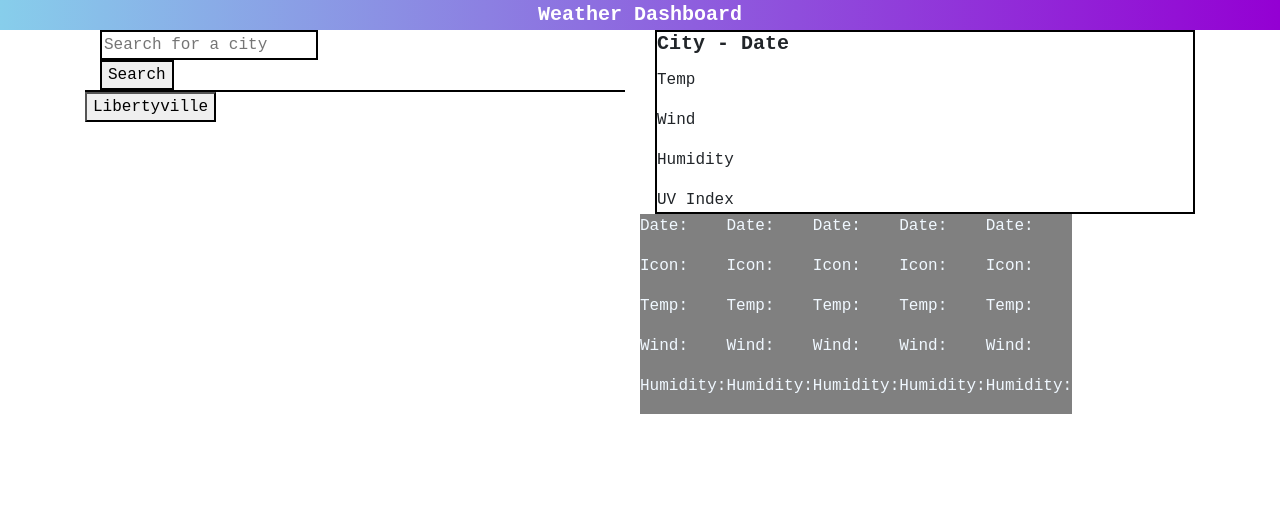
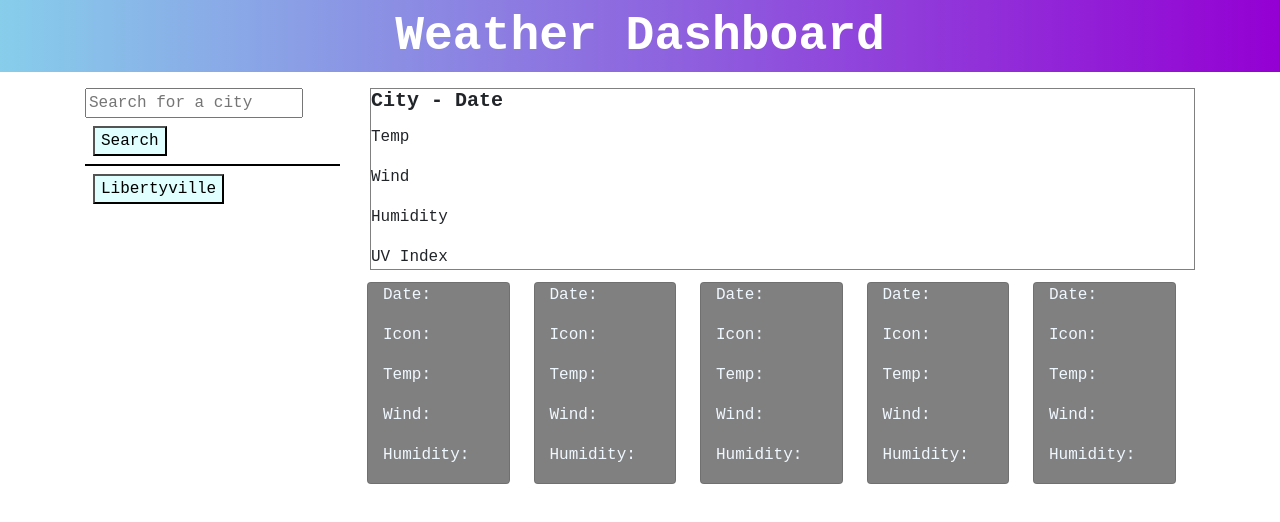
Before and after one commit to RoseThorn10/weather-dashboard, a plain HTML site: page index.html in a window 1280 px wide. Drawn offline with nearby package versions, Linux system fonts and the light colour scheme.

Commit message:
additional layout index.html and style.css

```diff
--- a/assets/css/style.css
+++ b/assets/css/style.css
@@ -8,9 +8,10 @@ header {
     /* background-color: skyblue; */
     background-image: linear-gradient(to right, skyblue, darkviolet);
     color: white;
-    font-size: 20px;
+    font-size: 3rem;
     font-weight: bold;
     text-align: center;
+    margin-bottom: 1rem;
 }
 
 .card-title {
@@ -18,14 +19,20 @@ header {
 }
 
 .city {
-    border: 2px solid black;
+    border: 1px solid gray;
 }
 
 .daycard {
     background-color: gray;
     color: aliceblue;
+    margin: 0.75rem;
 }
 
 .searchblock {
     border-bottom: 2px solid black;
 }
+
+button {
+    background-color: lightcyan;
+    margin: 0.5rem;
+}
--- a/index.html
+++ b/index.html
@@ -14,15 +14,15 @@
     <div class="container">
         <div class="row">
             <!-- left column -->
-            <div class="col-sm">
-                <div class="col searchblock">
-                    <input type="text" class="city" placeholder="Search for a city">
-                    <button class="d-block city">Search</button>
+            <div class="col-3">
+                <div class="searchblock">
+                    <input type="text" placeholder="Search for a city">
+                    <button class="d-block">Search</button>
                 </div>
                 <button class="d-block">Libertyville</button>
             </div>
             <!-- right column  -->
-            <div class = "col-lg">
+            <div class = "col-9">
                 <div class="city">
                     <h5 class="card-title">City - Date</h5>
                     <p class="card-text">Temp</p>
@@ -31,7 +31,7 @@
                     <p class="card-text">UV Index</p>
                 </div>
                 <div class="row days">
-                    <div class="daycard">
+                    <div class="card col-2 daycard">
                         <p>Date: </p>
                         <p>Icon: </p>
                         <p>Temp: </p>
@@ -39,28 +39,28 @@
                         <p>Humidity: </p>
 
                     </div>
-                    <div class="daycard">
+                    <div class="card col-2 daycard">
                         <p>Date: </p>
                         <p>Icon: </p>
                         <p>Temp: </p>
                         <p>Wind: </p>
                         <p>Humidity: </p>
                     </div>
-                    <div class="daycard">
+                    <div class="card col-2 daycard">
                         <p>Date: </p>
                         <p>Icon: </p>
                         <p>Temp: </p>
                         <p>Wind: </p>
                         <p>Humidity: </p>
                     </div>
-                    <div class="daycard">
+                    <div class="card col-2 daycard">
                         <p>Date: </p>
                         <p>Icon: </p>
                         <p>Temp: </p>
                         <p>Wind: </p>
                         <p>Humidity: </p>
                     </div>
-                    <div class="daycard">
+                    <div class="card col-2 daycard">
                         <p>Date: </p>
                         <p>Icon: </p>
                         <p>Temp: </p>
@@ -72,15 +72,8 @@
 
             </div>
         </div>
-            <!-- <div>
-                <div class="card col-10">
-                    <div class="card-body">
-                        <h5 class="card-title">Card title</h5>
-                        <p class="card-text">Some quick example text to build on the card title and make up the bulk of the card's content.</p>
-                    </div>
-                </div>
-            </div>    -->
     </div>
+
     <script src="https://code.jquery.com/jquery-3.6.1.min.js" integrity="sha256-o88AwQnZB+VDvE9tvIXrMQaPlFFSUTR+nldQm1LuPXQ=" crossorigin="anonymous"></script>
 </body>
 </html>
```
